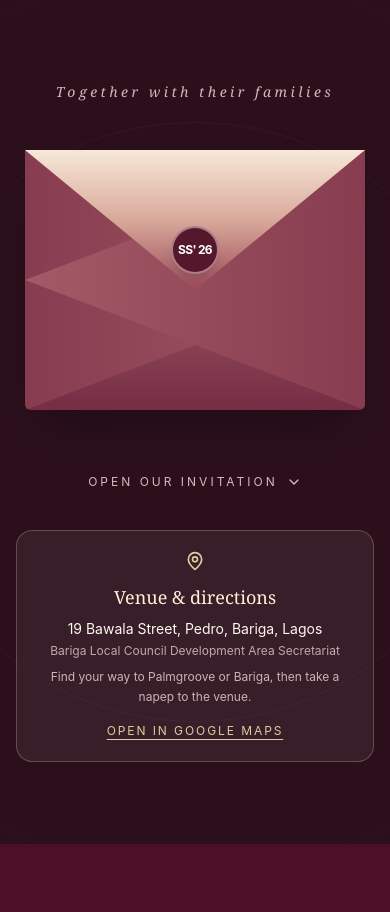
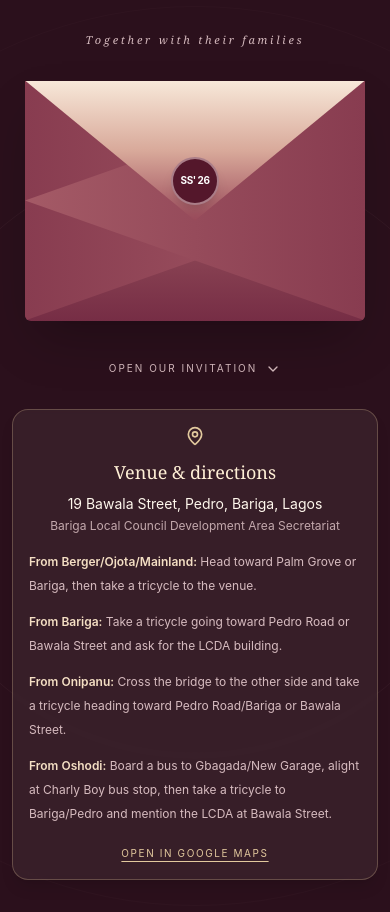
Before and after one commit to jexzyjames/invite, a React (Vite) app: page / in a window 390 px wide. Before the commit the page ends 844 px from the top, so only its background shows below. Built offline with nearby package versions, Linux system fonts and the light colour scheme.

Commit message:
Fix invitation mobile UI and QR scanner
Co-authored-by: Copilot <223556219+Copilot@users.noreply.github.com>

```diff
--- a/src/components/ValidationPage.jsx
+++ b/src/components/ValidationPage.jsx
@@ -11,7 +11,6 @@ export default function ValidationPage() {
   const [scannerActive, setScannerActive] = useState(false);
   const [scannerMessage, setScannerMessage] = useState("");
   const videoRef = useRef(null);
-  const scannerControlsRef = useRef(null);
   const busyRef = useRef(false);
   const invalidQrRef = useRef(false);
 
@@ -56,6 +55,25 @@ export default function ValidationPage() {
     if (!scannerActive) return undefined;
 
     let cancelled = false;
+    let scannerControls;
+    let stoppedControls;
+
+    const stopScanner = (controls) => {
+      if (!controls || controls === stoppedControls) return;
+
+      stoppedControls = controls;
+      if (scannerControls === controls) scannerControls = null;
+      try {
+        const stopResult = controls.stop();
+        if (stopResult && typeof stopResult.then === "function") {
+          void stopResult.catch((stopError) => {
+            console.error("Could not stop the QR scanner cleanly.", stopError);
+          });
+        }
+      } catch (stopError) {
+        console.error("Could not stop the QR scanner cleanly.", stopError);
+      }
+    };
 
     const startScanner = async () => {
       try {
@@ -80,7 +98,7 @@ export default function ValidationPage() {
               return;
             }
 
-            scanControls.stop();
+            stopScanner(scanControls);
             setScannerActive(false);
             setScannerMessage("");
             setCode(scannedCode);
@@ -88,10 +106,10 @@ export default function ValidationPage() {
           },
         );
 
-        if (cancelled) {
-          controls.stop();
+        if (cancelled || stoppedControls === controls) {
+          stopScanner(controls);
         } else {
-          scannerControlsRef.current = controls;
+          scannerControls = controls;
           setScannerMessage("Camera is ready. Point it at the guest's QR code.");
         }
       } catch (scanError) {
@@ -114,11 +132,9 @@ export default function ValidationPage() {
     };
 
     void startScanner();
-
     return () => {
       cancelled = true;
-      scannerControlsRef.current?.stop();
-      scannerControlsRef.current = null;
+      stopScanner(scannerControls);
     };
   }, [scannerActive, validatePass]);
 
--- a/src/components/WeddingInvitation.jsx
+++ b/src/components/WeddingInvitation.jsx
@@ -10,9 +10,9 @@ export default function WeddingInvitation({ onOpen }) {
   };
 
   return (
-    <div className="relative flex min-h-screen flex-col items-center justify-center overflow-x-hidden bg-[#2b101c] px-4 py-10 font-sans text-[#fff8ed]">
+    <div className="relative flex min-h-screen flex-col items-center justify-center overflow-x-hidden bg-[#2b101c] px-3 py-8 font-sans text-[#fff8ed] sm:px-4 sm:py-10">
       {/* Background subtle radial glow / orbit lines */}
-      <div className="absolute inset-0 flex items-center justify-center pointer-events-none opacity-20">
+      <div className="pointer-events-none absolute inset-0 flex items-center justify-center opacity-20">
         <div className="absolute h-[600px] w-[600px] rounded-full border border-rose-200/20" />
         <div className="absolute h-[900px] w-[900px] rounded-full border border-rose-200/10" />
       </div>
@@ -22,34 +22,35 @@ export default function WeddingInvitation({ onOpen }) {
         initial={{ opacity: 0, y: -10 }}
         animate={{ opacity: 1, y: 0 }}
         transition={{ duration: 0.8 }}
-        className="mb-12 text-center font-serif text-sm italic tracking-[0.25em] text-rose-100/80"
+        className="mb-8 text-center font-serif text-[11px] italic tracking-[0.25em] text-rose-100/80 sm:mb-12 sm:text-sm"
       >
         Together with their families
       </motion.p>
 
       {/* Envelope Container */}
-      <div className="relative w-[340px] sm:w-[420px] h-[260px] sm:h-[300px] flex items-center justify-center">
-
+      <div className="relative flex h-[240px] w-full max-w-[340px] items-center justify-center sm:h-[300px] sm:max-w-[420px]">
         {/* Invitation Letter (Slides up when opened) */}
         <motion.div
           initial={{ y: 0, opacity: 0.9 }}
-          animate={isOpen
-            ? { y: -80, opacity: 1, zIndex: 40 }
-            : { y: 0, opacity: 0.9, zIndex: 10 }}
+          animate={
+            isOpen
+              ? { y: -80, opacity: 1, zIndex: 40 }
+              : { y: 0, opacity: 0.9, zIndex: 10 }
+          }
           transition={{ duration: 0.8, ease: [0.16, 1, 0.3, 1] }}
           onAnimationComplete={() => {
-            if (isOpen) onOpen()
+            if (isOpen) onOpen();
           }}
-          className="absolute z-10 flex h-[200px] w-[85%] flex-col items-center justify-center rounded-sm bg-[#f7f1ed] p-6 text-center text-[#342326] shadow-xl"
+          className="absolute z-10 flex h-[180px] w-[84%] flex-col items-center justify-center rounded-sm bg-[#f7f1ed] p-5 text-center text-[#342326] shadow-xl sm:h-[200px] sm:p-6"
         >
-          <span className="mb-1 font-serif text-xs uppercase tracking-widest text-[#9b7071]">
+          <span className="mb-1 font-serif text-[10px] uppercase tracking-[0.26em] text-[#9b7071] sm:text-xs">
             You’re invited
           </span>
-          <h2 className="mb-2 font-serif text-xl text-[#54172b]">
-            Sarah & Samson
+          <h2 className="mb-2 font-serif text-lg text-[#54172b] sm:text-xl">
+            Sarah &amp; Samson
           </h2>
           <div className="my-2 h-px w-12 bg-[#d8c8bd]" />
-          <p className="text-xs tracking-wider text-[#78686a]">
+          <p className="text-[10px] tracking-[0.18em] text-[#78686a] sm:text-xs">
             14 · 11 · 2026
           </p>
         </motion.div>
@@ -69,7 +70,7 @@ export default function WeddingInvitation({ onOpen }) {
           animate={isOpen ? { rotateX: 180, zIndex: 5 } : { rotateX: 0, zIndex: 35 }}
           transition={{ duration: 0.8, ease: "easeInOut" }}
           style={{ transformOrigin: "top" }}
-          className="clip-top-flap absolute inset-x-0 top-0 h-[140px] cursor-pointer bg-gradient-to-b from-[#f7e8d9] via-[#d8a99a] to-[#9a4a5b] shadow-md"
+          className="clip-top-flap absolute inset-x-0 top-0 h-[140px] cursor-pointer bg-gradient-to-b from-[#f7e8d9] via-[#d8a99a] to-[#9a4a5b] shadow-md sm:h-[140px]"
           onClick={handleOpen}
         >
           {/* Wax Seal / Heart Button on Flap Tip */}
@@ -83,9 +84,8 @@ export default function WeddingInvitation({ onOpen }) {
               whileTap={{ scale: 0.95 }}
               className="flex h-12 w-12 cursor-pointer items-center justify-center rounded-full border-2 border-rose-100/50 bg-[#54172b] text-white shadow-lg focus-visible:outline focus-visible:outline-2 focus-visible:outline-offset-4 focus-visible:outline-[#fff0d6]"
             >
-              <span className="text-xs font-bold tracking-tighter mr-0.5">SS'</span>
-              <span className="text-xs font-bold tracking-tighter">26</span>
-
+              <span className="mr-0.5 text-[10px] font-bold tracking-tighter">SS'</span>
+              <span className="text-[10px] font-bold tracking-tighter">26</span>
             </motion.button>
             <span className="pointer-events-none absolute bottom-full left-1/2 mb-2 -translate-x-1/2 whitespace-nowrap rounded-full border border-[#d6bd91]/50 bg-[#2b101c] px-3 py-1.5 text-[10px] font-medium uppercase tracking-[0.14em] text-[#fff0d6] opacity-0 shadow-lg transition-opacity group-hover:opacity-100 group-focus-within:opacity-100">
               Tap to open
@@ -100,22 +100,35 @@ export default function WeddingInvitation({ onOpen }) {
         initial={{ opacity: 0, y: 10 }}
         animate={{ opacity: 1, y: 0 }}
         transition={{ duration: 0.8, delay: 0.2 }}
-        className="group mt-16 flex cursor-pointer items-center gap-2 text-xs uppercase tracking-[0.25em] text-rose-100/80 transition-colors hover:text-white"
+        className="group mt-10 flex cursor-pointer items-center gap-2 text-[10px] uppercase tracking-[0.2em] text-rose-100/80 transition-colors hover:text-white sm:mt-16 sm:text-xs"
       >
         <span>Open Our Invitation</span>
-        <ChevronDown className="w-4 h-4 transform group-hover:translate-y-0.5 transition-transform" />
+        <ChevronDown className="h-4 w-4 transition-transform group-hover:translate-y-0.5" />
       </motion.button>
 
-      <section className="mt-10 w-full max-w-md rounded-2xl border border-[#d6bd91]/30 bg-[#fff8ed]/[0.06] p-5 text-center sm:p-6">
+      <section className="mt-8 w-full max-w-[32rem] rounded-2xl border border-[#d6bd91]/30 bg-[#fff8ed]/[0.06] p-4 text-center shadow-lg backdrop-blur-[2px] sm:mt-10 sm:p-6">
         <MapPin className="mx-auto text-[#e2c99e]" size={20} />
         <h2 className="mt-3 font-serif text-lg text-[#fff0d6]">Venue &amp; directions</h2>
         <p className="mt-2 text-sm text-[#fff8ed]">19 Bawala Street, Pedro, Bariga, Lagos</p>
         <p className="mt-1 text-xs text-rose-100/70">Bariga Local Council Development Area Secretariat</p>
-        <p className="mt-2 text-xs leading-5 text-rose-100/75">
-          Find your way to Palmgroove or Bariga, then take a napep to the venue.
-        </p>
+
+        <div className="mt-4 space-y-3 text-left text-xs leading-6 text-rose-100/80 sm:text-sm">
+          <p>
+            <span className="font-semibold text-[#f4dfc4]">From Berger/Ojota/Mainland:</span> Head toward Palm Grove or Bariga, then take a tricycle to the venue.
+          </p>
+          <p>
+            <span className="font-semibold text-[#f4dfc4]">From Bariga:</span> Take a tricycle going toward Pedro Road or Bawala Street and ask for the LCDA building.
+          </p>
+          <p>
+            <span className="font-semibold text-[#f4dfc4]">From Onipanu:</span> Cross the bridge to the other side and take a tricycle heading toward Pedro Road/Bariga or Bawala Street.
+          </p>
+          <p>
+            <span className="font-semibold text-[#f4dfc4]">From Oshodi:</span> Board a bus to Gbagada/New Garage, alight at Charly Boy bus stop, then take a tricycle to Bariga/Pedro and mention the LCDA at Bawala Street.
+          </p>
+        </div>
+
         <a
-          className="mt-4 inline-block text-xs uppercase tracking-[0.16em] text-[#e2c99e] underline underline-offset-4 hover:text-white"
+          className="mt-5 inline-block text-[10px] uppercase tracking-[0.16em] text-[#e2c99e] underline underline-offset-4 transition-colors hover:text-white sm:text-xs"
           href="https://www.google.com/maps/search/?api=1&query=Bariga+Local+Council+Development+Area+Secretariat%2C+19+Bawala+Street%2C+Pedro%2C+Bariga%2C+Lagos"
           target="_blank"
           rel="noreferrer"
```
